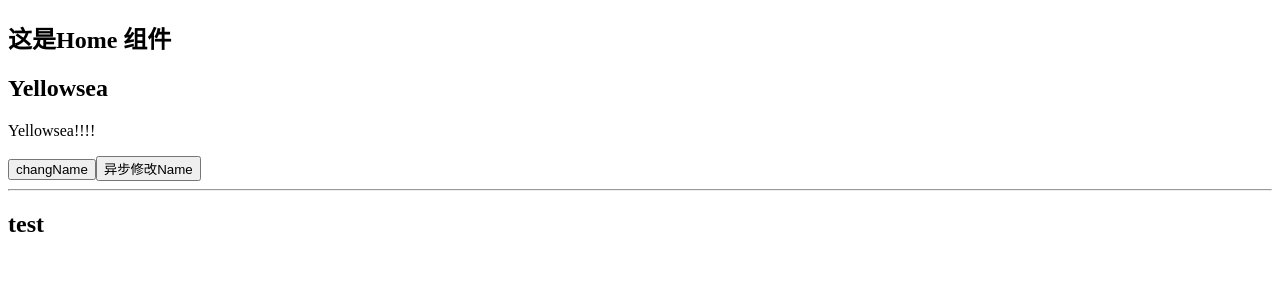
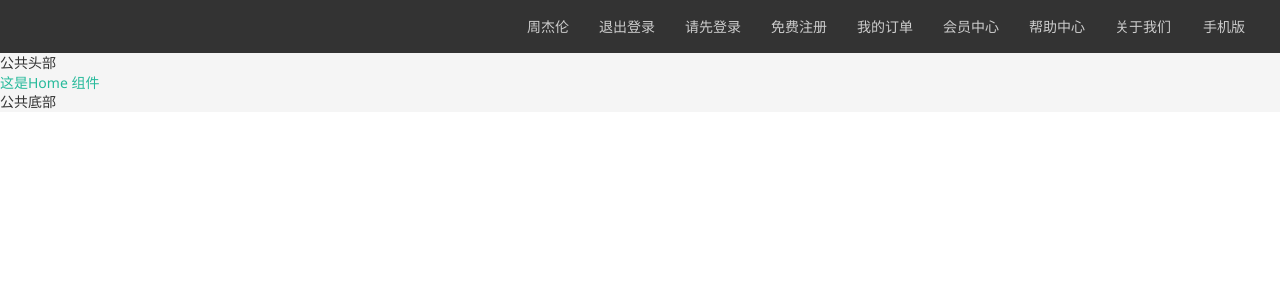
Before and after one commit to yellowsae/erabbit-shop-project, a Vue app: page / in a window 1280 px wide. Shown: the top 300 px of the page. Built offline with nearby package versions, Linux system fonts and the light colour scheme; a small style sheet from the web is missing.

Commit message:
chore: add  app-topnav

```diff
--- a/index.html
+++ b/index.html
@@ -3,6 +3,8 @@
   <head>
     <meta charset="UTF-8" />
     <link rel="icon" href="/favicon.ico" />
+    <!-- 字体css -->
+    <link rel="stylesheet" href="//at.alicdn.com/t/font_2143783_iq6z4ey5vu.css">
     <meta name="viewport" content="width=device-width, initial-scale=1.0" />
     <title>Vite App</title>
   </head>
--- a/package.json
+++ b/package.json
@@ -10,6 +10,7 @@
   "dependencies": {
     "axios": "^0.27.2",
     "less": "^4.1.2",
+    "normalize.css": "^8.0.1",
     "pinia": "^2.0.14",
     "pinia-plugin-persist": "^1.0.0",
     "vue": "^3.2.25",
--- /dev/null
+++ b/src/assets/styles/common.less
@@ -0,0 +1,104 @@
+// 重置样式
+* {
+  box-sizing: border-box;
+}
+
+html {
+  height   : 100%;
+  font-size: 14px;
+}
+
+body {
+  height   : 100%;
+  color    : #333;
+  min-width: 1240px;
+  font     : 1em/1.4 'Microsoft Yahei', 'PingFang SC', 'Avenir', 'Segoe UI', 'Hiragino Sans GB', 'STHeiti', 'Microsoft Sans Serif', 'WenQuanYi Micro Hei', sans-serif
+}
+
+ul,
+h1,
+h3,
+h4,
+p,
+dl,
+dd {
+  padding: 0;
+  margin : 0;
+}
+
+a {
+  text-decoration: none;
+  color          : #333;
+  outline        : none;
+}
+
+
+i {
+  font-style: normal;
+}
+
+input[type="text"],
+input[type="search"],
+input[type="password"],
+input[type="checkbox"] {
+  padding           : 0;
+  outline           : none;
+  border            : none;
+  -webkit-appearance: none;
+
+  &::placeholder {
+    color: #ccc;
+  }
+}
+
+img {
+  max-width     : 100%;
+  max-height    : 100%;
+  vertical-align: middle;
+}
+
+ul {
+  list-style: none;
+}
+
+#app {
+  background: #f5f5f5;
+}
+
+.container {
+  width   : 1240px;
+  margin  : 0 auto;
+  position: relative;
+}
+
+.ellipsis {
+  white-space  : nowrap;
+  text-overflow: ellipsis;
+  overflow     : hidden;
+}
+
+.ellipsis-2 {
+  word-break        : break-all;
+  text-overflow     : ellipsis;
+  display           : -webkit-box;
+  -webkit-box-orient: vertical;
+  -webkit-line-clamp: 2;
+  overflow          : hidden;
+}
+
+.fl {
+  float: left;
+}
+
+.fr {
+  float: right;
+}
+
+.clearfix:after {
+  content    : ".";
+  display    : block;
+  visibility : hidden;
+  height     : 0;
+  line-height: 0;
+  clear      : both;
+}
--- /dev/null
+++ b/src/assets/styles/variables.less
@@ -0,0 +1,16 @@
+// variables.less  项目的全局配置样式
+
+// 主题
+@xtxColor: #27BA9B;
+
+// 辅助
+@helpColor: #E26237;
+
+// 成功
+@sucColor: #1DC779;
+
+// 警告
+@warnColor: #FFB302;
+
+// 价格
+@priceColor: #CF4444;
--- /dev/null
+++ b/src/components/app-topnav.vue
@@ -0,0 +1,69 @@
+<template>
+  <!-- 顶部导航栏 -->
+  <nav class="app-topnav">
+    <div class="container">
+      <ul>
+        <li><a href="javascript:;"><i class="iconfont icon-user"></i>周杰伦</a></li>
+        <li><a href="javascript:;">退出登录</a></li>
+        <li><a href="javascript:;">请先登录</a></li>
+        <li><a href="javascript:;">免费注册</a></li>
+        <li><a href="javascript:;">我的订单</a></li>
+        <li><a href="javascript:;">会员中心</a></li>
+        <li><a href="javascript:;">帮助中心</a></li>
+        <li><a href="javascript:;">关于我们</a></li>
+        <li><a href="javascript:;"><i class="iconfont icon-phone"></i>手机版</a></li>
+      </ul>
+    </div>
+  </nav>
+</template>
+
+<script lang="ts" setup>
+</script>
+
+<style lang="less" scoped>
+@import "../assets/styles/variables.less";
+
+.app-topnav {
+  background: #333;
+
+  .container {
+    display: flex;
+    justify-content: right;
+    ul {
+      display: flex;
+      justify-content: center;
+      align-items: center;
+      height: 53px;
+
+      li {
+        a {
+          padding: 0 15px;
+          color: #cdcdcd;
+          line-height: 1;
+          display: inline-block;
+
+          i {
+            font-size: 14px;
+            margin-right: 2px;
+
+
+          }
+
+          // @xtxColor 必须引入 主题的样式
+          &:hover {
+            color: @xtxColor;
+          }
+
+        }
+      }
+
+      ~li {
+        a {
+          border-left: 2px solid #666;
+        }
+      }
+    }
+  }
+
+}
+</style>
--- a/src/main.ts
+++ b/src/main.ts
@@ -2,7 +2,12 @@ import { createApp } from 'vue'
 import App from './App.vue'
 import router from './router'
 import pinia from './store'
-const app =  createApp(App)
+// 使用下载的样式文件
+import "normalize.css"
+import '@/assets/styles/common.less'
+
+
+const app = createApp(App)
 
 app.use(router).use(pinia)
 app.mount('#app')
--- /dev/null
+++ b/src/views/Layout.vue
@@ -0,0 +1,18 @@
+<template >
+  <!-- <nav>公共顶栏</nav> -->
+  <AppTopNav />
+  <header>公共头部</header>
+  <main>
+    <!-- 主题的内容 -->
+    <!-- 二级路由 -->
+    <router-view />
+  </main>
+  <footer>公共底部</footer>
+
+</template>
+<script lang="ts" setup>
+import AppTopNav from '@/components/app-topnav.vue'
+</script>
+<style lang="less">
+
+</style>
--- a/src/views/home/index.vue
+++ b/src/views/home/index.vue
@@ -1,28 +1,17 @@
-<template >
-  <h2>
+<template>
+  <div class="xtx-home-page">
     这是Home 组件
-  </h2>
-  <!-- 1. 使用根模块state的数据   -->
-  <h2>{{ pStore.username }}</h2>
-  <!-- 2. 使用根模块getters的数据   -->
-  <p>{{ pStore.newName }}</p>
-  <button @click="pStore.updateName">changName</button>
-  <button @click="pStore.updateNameSync">异步修改Name</button>
+  </div>
+</template>
 
+<script lang="ts" setup>
+</script>
 
-  <hr>
-
-  <h2>{{uStore.profile.account}}</h2>
-
-</template>
-<script lang="ts" setup>
-import { storeToRefs } from "pinia"
-import { piniaStore } from "../../store/pinia-test"
-import { userStore } from "../../store/modules/user"
-// 组件中使用 Pinia
-
-const pStore = piniaStore();
-const uStore = userStore()
-</script>
-<style lang="less">
+<style lang="less" scoped>
+// 引入主题色
+@import "../../assets/styles/variables.less";
+.xtx-home-page {
+  // 使用主题定义的颜色
+  color: @xtxColor;
+}
 </style>
```
Also changed, not shown: src/assets/styles/mixins.less (added, +16 -0 lines), src/router/index.ts (+11 -3 lines), src/utils/request.ts (+13 -13 lines), src/views/test/index.vue (added, +28 -0 lines), 1 other file (tests, documents, lock files or other folders).
